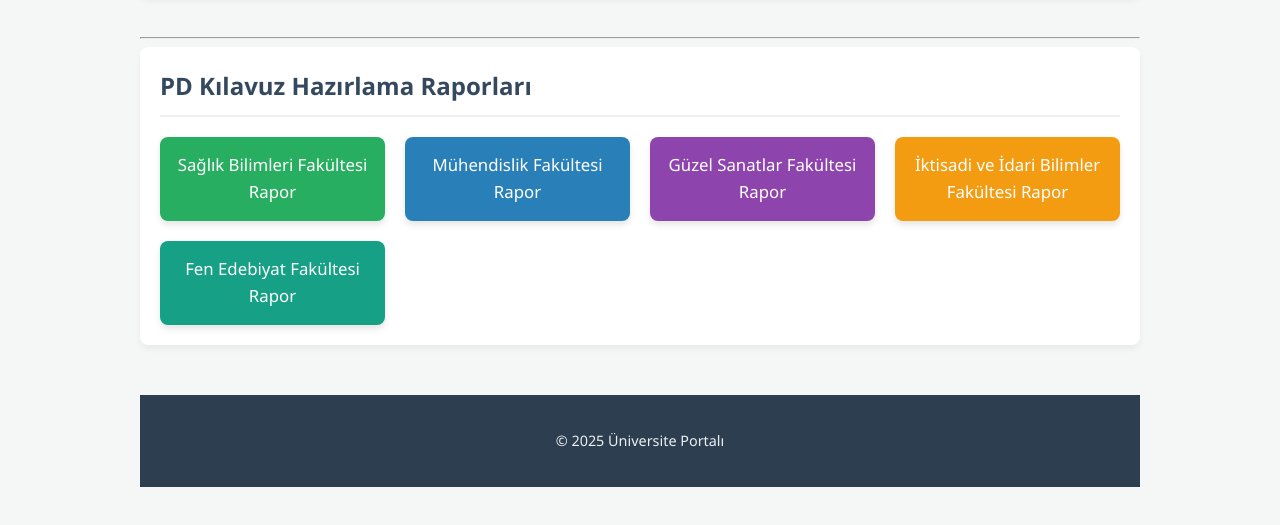
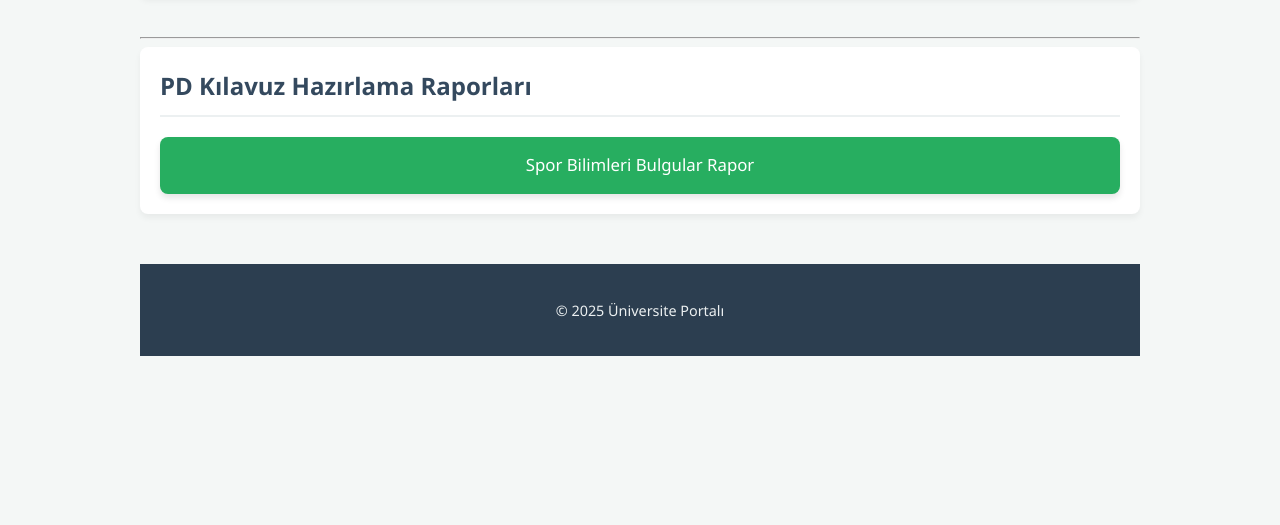
Before and after one commit to huzem/iskur, a plain HTML site: page index.html in a window 1280 px wide. Shown: the part 237-762 px from the top of the page. Drawn offline with Linux system fonts and the light colour scheme.

Commit message:
Update index.html

```diff
--- a/index.html
+++ b/index.html
@@ -270,15 +270,11 @@
         <section id="pd-kilavuz-raporlar">
             <h2>PD Kılavuz Hazırlama Raporları</h2>
             <div class="links">
-                <a href="https://www.canva.com/design/DAG537TLWD0/eGVxiXdcnum31wps9BFz4g/edit?utm_content=DAG537TLWD0&utm_campaign=designshare&utm_medium=link2&utm_source=sharebutton" class="link-button saglik" target="_blank">Sağlık Bilimleri Fakültesi Rapor</a>
+                <a href="/Spor Bulgular.html" class="link-button saglik" target="_blank">Spor Bilimleri Bulgular Rapor</a>
 
-                <a href="https://www.canva.com/design/DAG53zepSA8/MFd98lU1c8kl-2Hz3b-A2A/edit?utm_content=DAG53zepSA8&utm_campaign=designshare&utm_medium=link2&utm_source=sharebutton" class="link-button muhendislik" target="_blank">Mühendislik Fakültesi Rapor</a>
 
-                <a href="https://www.canva.com/design/DAG531su9lQ/dUkRHN39P_tE-55MMJ1NBw/edit?utm_content=DAG531su9lQ&utm_campaign=designshare&utm_medium=link2&utm_source=sharebutton" class="link-button guzel-sanatlar" target="_blank">Güzel Sanatlar Fakültesi Rapor</a>
 
-                <a href="https://www.canva.com/design/DAG53_wgXps/CCrx3QL_mItM1Jczy5zgdw/edit?utm_content=DAG53_wgXps&utm_campaign=designshare&utm_medium=link2&utm_source=sharebutton" class="link-button iktisad" target="_blank">İktisadi ve İdari Bilimler Fakültesi Rapor</a>
 
-                <a href="https://www.canva.com/design/DAG53_UrVLk/dLtD1bNs9FUEigC8_GPNJw/edit?utm_content=DAG53_UrVLk&utm_campaign=designshare&utm_medium=link2&utm_source=sharebutton" class="link-button fen-edebiyat" target="_blank">Fen Edebiyat Fakültesi Rapor</a>
             </div>
         </section>
 
```
